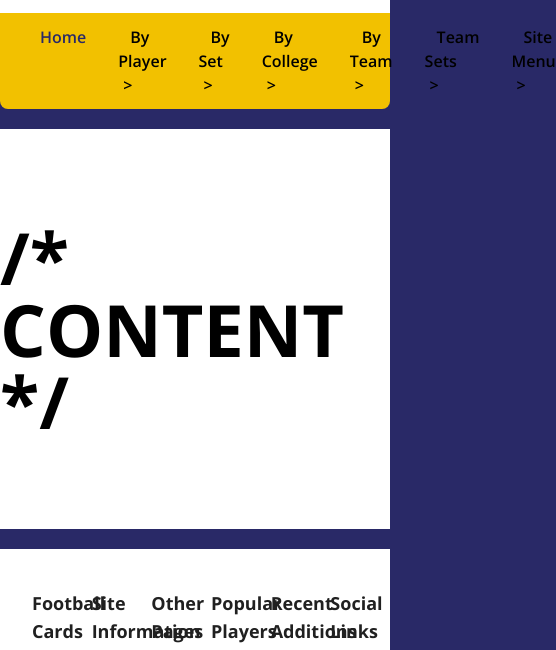
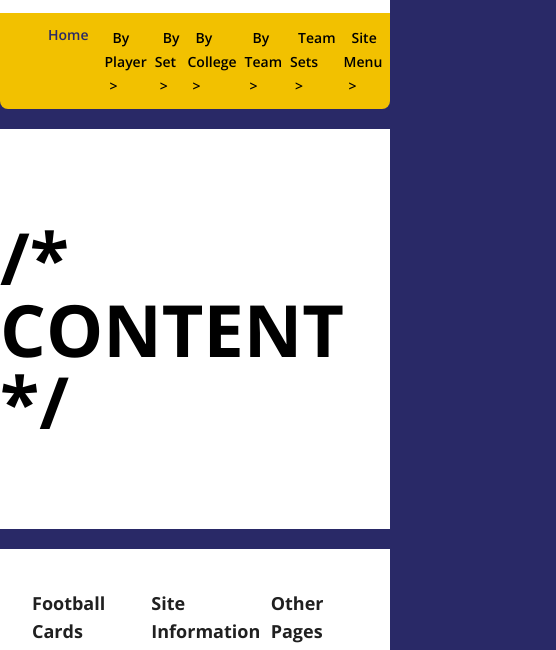
Before and after one commit to vfshera/sports-mega-menu, a website: page src/index.html in a window 390 px wide. Shown: the part 117-767 px from the top of the page, 556 px wide, since content can reach past the window. Drawn offline with nearby package versions, Linux system fonts and the light colour scheme; files that its build step writes are made by us from their sources.

Commit message:
menu fix

```diff
--- a/src/index.html
+++ b/src/index.html
@@ -31,9 +31,11 @@
           </div>
         </header>
         <nav class="bg-primary-2 rounded-b-lg mb-5 flex px-10">
-          <ul class="flex gap-8">
+          <ul class="flex gap-2 lg:gap-8">
             <!-- Home Menu Link Starts -->
-            <li class="hover:text-primary-1 py-3 font-semibold text-primary-1">
+            <li
+              class="hover:text-primary-1 text-sm lg:text-base px-2 lg:px-3 py-3 font-semibold text-primary-1"
+            >
               <a href="/">Home</a>
             </li>
             <!-- Home Menu Link Ends -->
@@ -41,7 +43,7 @@
             <li class="dropdown relative py-3 group">
               <a
                 href="#"
-                class="dropdown-toggle font-semibold group-hover:bg-primary-1 p-3 group-hover:text-white h-full"
+                class="dropdown-toggle text-sm lg:text-base font-semibold group-hover:bg-primary-1 px-2 lg:px-3 py-3 group-hover:text-white h-full"
                 data-toggle="dropdown"
                 >By Player <i class="fa fa-chevron-down"></i
               ></a>
@@ -348,7 +350,7 @@
             <li class="dropdown relative py-3 group">
               <a
                 href="#"
-                class="dropdown-toggle font-semibold group-hover:bg-primary-1 p-3 group-hover:text-white"
+                class="dropdown-toggle text-sm lg:text-base font-semibold group-hover:bg-primary-1 px-2 lg:px-3 py-3 group-hover:text-white"
                 data-toggle="dropdown"
                 >By Set <i class="fa fa-chevron-down"></i
               ></a>
@@ -431,7 +433,7 @@
             <li class="dropdown relative py-3 group">
               <a
                 href="#"
-                class="dropdown-toggle font-semibold group-hover:bg-primary-1 p-3 group-hover:text-white"
+                class="dropdown-toggle text-sm lg:text-base font-semibold group-hover:bg-primary-1 px-2 lg:px-3 py-3 group-hover:text-white"
                 data-toggle="dropdown"
                 >By College <i class="fa fa-chevron-down"></i
               ></a>
@@ -539,7 +541,7 @@
             <li class="dropdown relative py-3 group">
               <a
                 href="#"
-                class="dropdown-toggle font-semibold group-hover:bg-primary-1 p-3 group-hover:text-white"
+                class="dropdown-toggle text-sm lg:text-base font-semibold group-hover:bg-primary-1 px-2 lg:px-3 py-3 group-hover:text-white"
                 data-toggle="dropdown"
                 >By Team <i class="fa fa-chevron-down"></i
               ></a>
@@ -710,7 +712,7 @@
             <li class="dropdown relative py-3 group">
               <a
                 href="#"
-                class="dropdown-toggle font-semibold group-hover:bg-primary-1 p-3 group-hover:text-white"
+                class="dropdown-toggle text-sm lg:text-base font-semibold group-hover:bg-primary-1 px-2 lg:px-3 py-3 group-hover:text-white"
                 data-toggle="dropdown"
                 >Team Sets <i class="fa fa-chevron-down"></i
               ></a>
@@ -881,7 +883,7 @@
             <li class="dropdown relative py-3 group">
               <a
                 href="#"
-                class="dropdown-toggle font-semibold group-hover:bg-primary-1 p-3 group-hover:text-white"
+                class="dropdown-toggle text-sm lg:text-base font-semibold group-hover:bg-primary-1 px-2 lg:px-3 py-3 group-hover:text-white"
                 data-toggle="dropdown"
                 >Site Menu <i class="fa fa-chevron-down"></i
               ></a>
@@ -980,7 +982,9 @@
       <!-- FOOTER -->
       <footer>
         <!-- links -->
-        <section class="links bg-white px-8 py-10 grid grid-cols-6 gap-8">
+        <section
+          class="links bg-white px-8 py-10 grid grid-cols-3 lg:grid-cols-6 gap-8"
+        >
           <div class="link-group text-[#202020]">
             <!-- Title Starts -->
             <h5 class="font-bold text-lg mb-2">Football Cards</h5>
--- a/src/input.css
+++ b/src/input.css
@@ -5,7 +5,7 @@
 @tailwind utilities;
 
 .site-container {
-  @apply mx-auto my-7 lg:max-w-[1170px];
+  @apply mx-auto my-7 md:max-w-[750px] lg:max-w-[1170px];
 }
 
 body {
```
